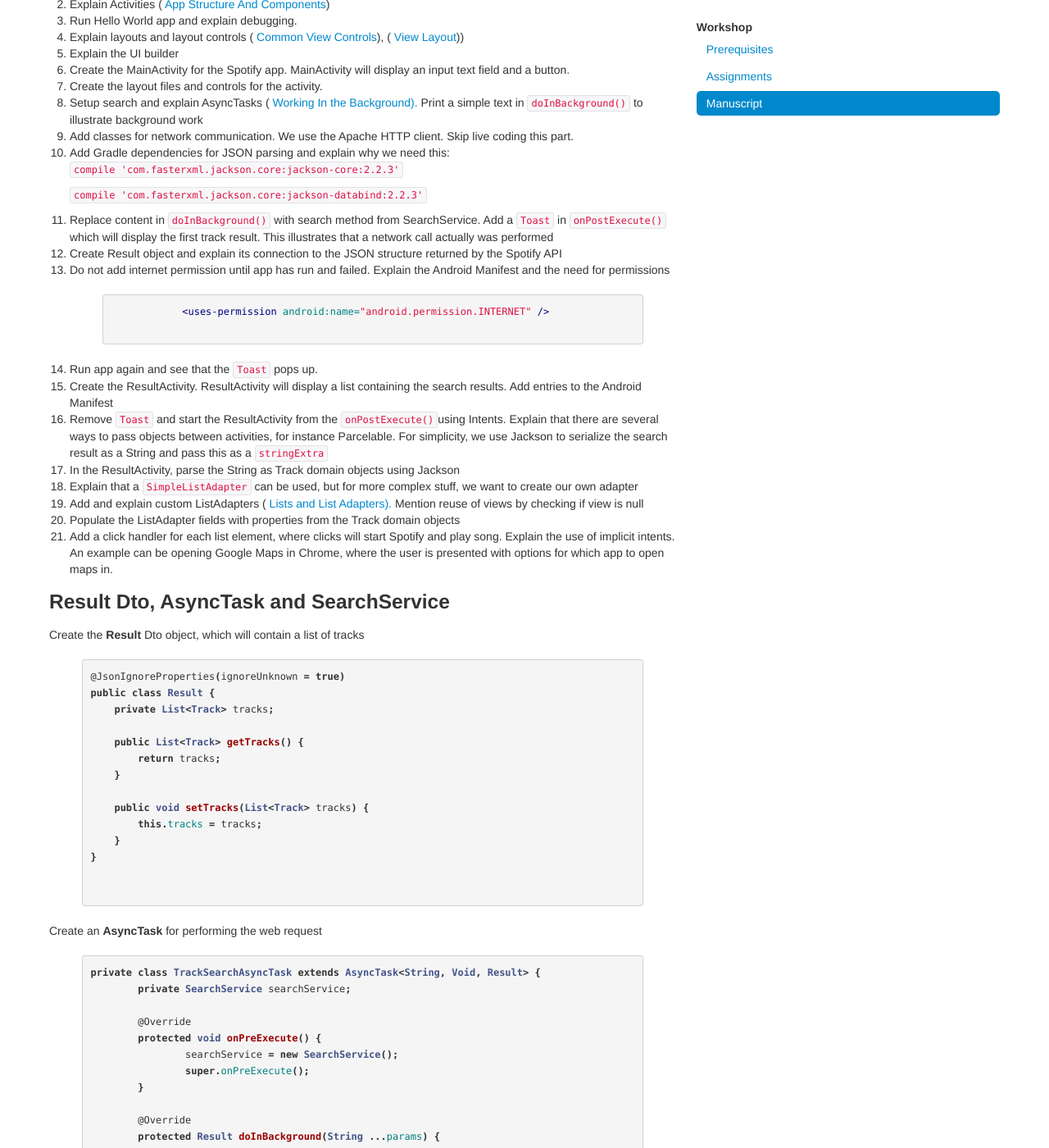
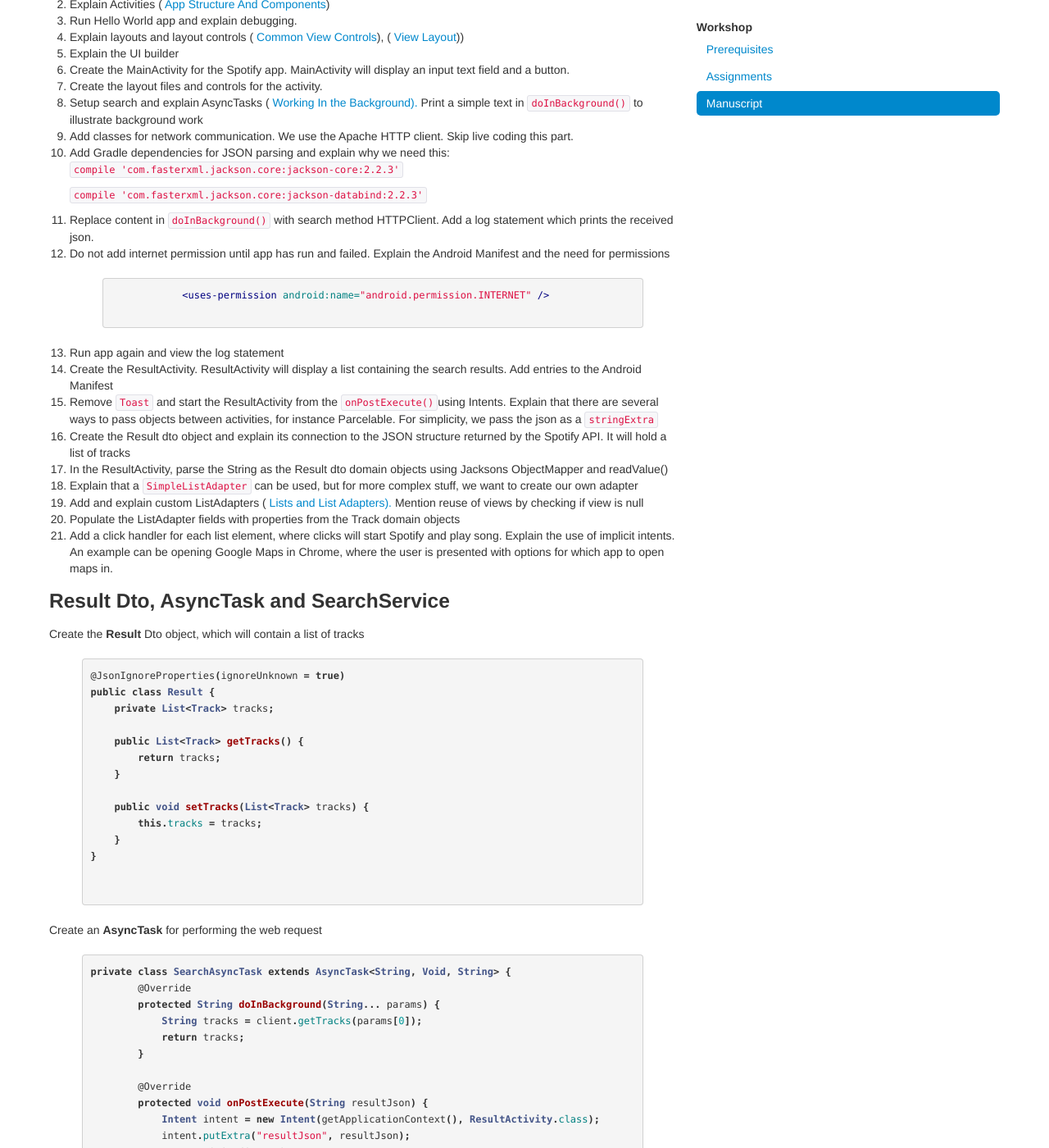
Before and after one commit to bekk/android101, a Jekyll site: the page built from docs/pages/manuscript.html, in a window 1280 px wide and 1400 px high, scrolled down 315 px. Shown: the whole window at 82% size. Built offline with Jekyll 4.4.1, drawn with Linux system fonts in a browser that asks for light colours; Markdown is read by kramdown in place of the engine named in the settings; some of the changed text lies outside the part shown.

Commit message:
Updated manuscript

```diff
--- a/docs/pages/manuscript.html
+++ b/docs/pages/manuscript.html
@@ -22,19 +22,18 @@ an updated version of Android Studio
 		<p><code>compile 'com.fasterxml.jackson.core:jackson-core:2.2.3'</code></p>
    		<p><code>compile 'com.fasterxml.jackson.core:jackson-databind:2.2.3'</code> </p>
 	</li>
-	<li>Replace content in <code>doInBackground()</code> with search method from SearchService. Add a <code>Toast</code> in <code>onPostExecute()</code>
-		which will display the first track result. This illustrates that a network call actually was performed</li>
-    <li> Create Result object and explain its connection to the JSON structure returned by the Spotify API</li>
+	<li>Replace content in <code>doInBackground()</code> with search method HTTPClient. Add a log statement which prints the received json.</li>
 	<li>Do not add internet permission until app has run and failed. Explain the Android Manifest and the need for permissions</li>
 	{% highlight xml %}
 	    <uses-permission android:name="android.permission.INTERNET" />
 	{% endhighlight %}
-	<li>Run app again and see that the <code>Toast</code> pops up.</li>
+	<li>Run app again and view the log statement</li>
 	<li>Create the ResultActivity. ResultActivity will display a list containing the search results. Add entries to the Android Manifest</li>
     <li>Remove <code>Toast</code> and start the ResultActivity from the <code>onPostExecute()</code>using Intents. Explain that there are several ways to pass
-    	objects between activities, for instance Parcelable. For simplicity, we use Jackson to serialize the search result as a String and pass this as a <code>
+    	objects between activities, for instance Parcelable. For simplicity, we pass the json as a <code>
     	stringExtra</code></li>
-    <li>In the ResultActivity, parse the String as Track domain objects using Jackson</li>
+    <li> Create the Result dto object and explain its connection to the JSON structure returned by the Spotify API. It will hold a list of tracks</li>
+    <li>In the ResultActivity, parse the String as the Result dto domain objects using Jacksons ObjectMapper and readValue()</li>
     <li> Explain that a <code>SimpleListAdapter</code> can be used, but for more complex stuff, we want to create our own adapter</code></li>
     <li>Add and explain custom ListAdapters (<a href="list-list-adapters.html"> Lists and List Adapters).</a> Mention reuse of views by checking if view is null</li>
     <li>Populate the ListAdapter fields with properties from the Track domain objects</li>
@@ -64,62 +63,21 @@ public class Result {
 
 	Create an <b>AsyncTask</b> for performing the web request
 	{% highlight java %}
-private class TrackSearchAsyncTask extends AsyncTask<String, Void, Result> {
-	private SearchService searchService;
+private class SearchAsyncTask extends AsyncTask<String, Void, String> {
+        @Override
+        protected String doInBackground(String... params) {
+            String tracks = client.getTracks(params[0]);
+            return tracks;
+        }
 
-	@Override
-	protected void onPreExecute() {
-		searchService = new SearchService();
-		super.onPreExecute();
-	}
-
-	@Override
-	protected Result doInBackground(String ...params) {
-		// Perform search for tracks in Spotify
-		return searchService.searchForTrack(params[0]);
-	}
-
-	@Override
-	protected void onPostExecute(Result result) {
-		ArrayList<Track> tracks = new ArrayList<Track>();
-		tracks.addAll(result.getTracks());
-
-		// Start result activity which displays the result.
-		Intent resultActivity = new Intent(getApplicationContext(), ResultActivity.class);
-		// Add the search result as a String
-		ObjectMapper mapper = new ObjectMapper();
-		try {
-		String listAsString = mapper.writeValueAsString(tracks);
-		resultActivity.putExtra("tracks", listAsString);
-		startActivity(resultActivity);
-		} catch (JsonProcessingException e) {
-		// Do nothing
-		}
-	}
-}
+        @Override
+        protected void onPostExecute(String resultJson) {
+            Intent intent = new Intent(getApplicationContext(), ResultActivity.class);
+            intent.putExtra("resultJson", resultJson);
+            startActivity(intent);
+        }
+    }
 {% endhighlight %}
-
-
-<b>SearchService</b> to be used in AsyncTask
-{% highlight java %}
-public class SearchService {
-    private static final String TAG = "SearchService";
-
-    public Result searchForTrack(String trackName) {
-        HttpClient httpClient = new HttpClient();
-        JsonParser jsonParser = new JsonParser();
-        Result result = new Result();
-        try {
-            result = jsonParser.parseTrackResponse(httpClient.getTracks(trackName));
-        } catch (IOException e) {
-            Log.e(TAG, "Could not parse json");
-            e.printStackTrace();
-        }
-        return result;
-    }
-}
-{% endhighlight %}
-
 
 <h3> Classes and Services</h3>
 <b>HttpClient</b>
```
Also changed, not shown: Messages/build/intermediates/dex-cache/cache.xml (added).
